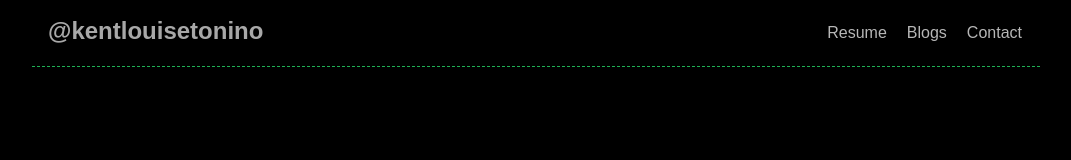
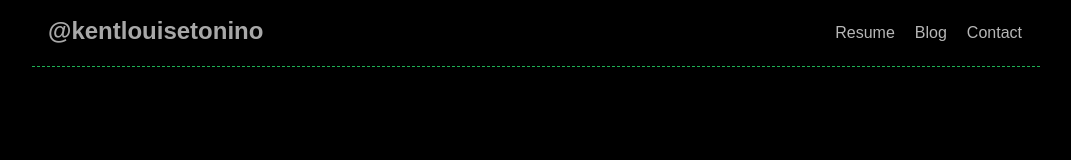
Before and after one commit to kentlouisetonino/kentlouisetonino, a Next.js app: page / in a window 1280 px wide. Shown: the top 160 px of the page, without its empty margins (104-1175 px from the left). Built offline with nearby package versions, Linux system fonts and the light colour scheme; a web font is replaced by a local one.

Commit message:
change the blog to singular

```diff
--- a/src/libs/Navbar/Navbar.tsx
+++ b/src/libs/Navbar/Navbar.tsx
@@ -20,7 +20,7 @@ export default function Navbar() {
         </Link>
         <Link href="#">
           <ul className="leading-[30px] p-[2px] text-white/80 hover:underline hover:text-white underline-offset-8 hover:decoration-green-500">
-            Blogs
+            Blog
           </ul>
         </Link>
         <Link href="#">
```
